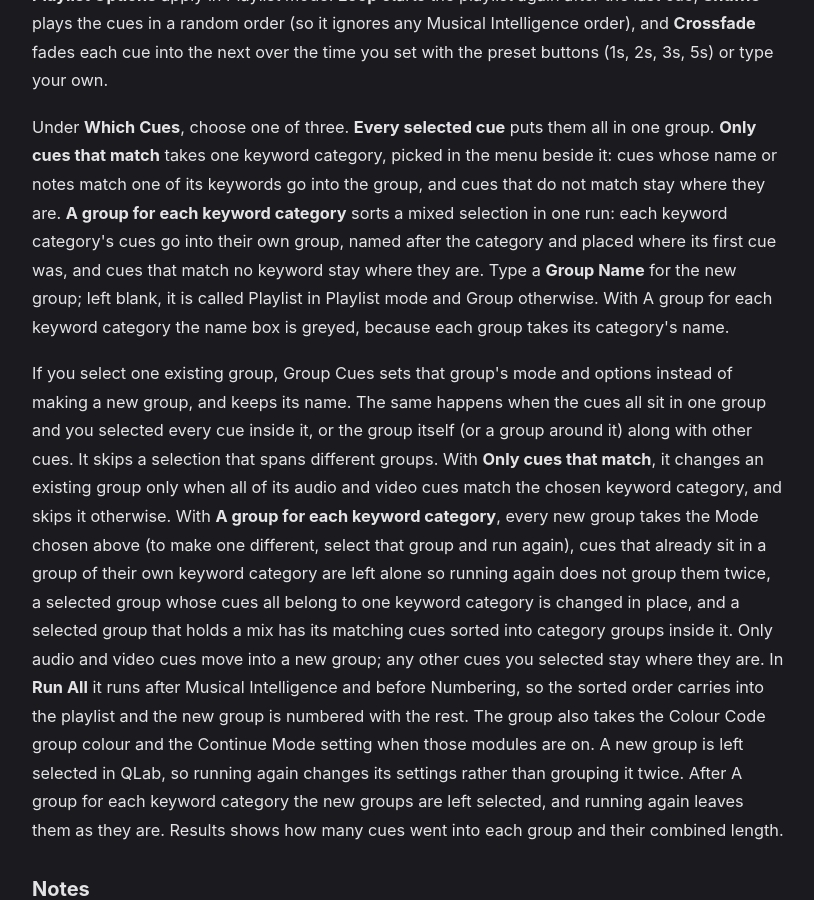
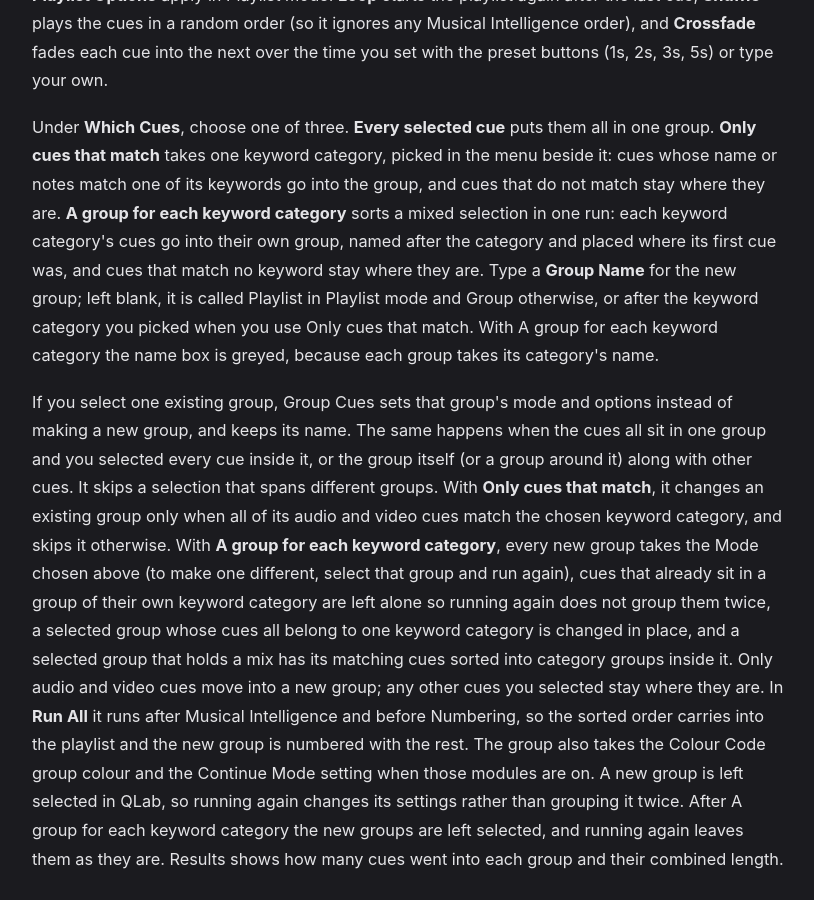
Before and after one commit to BSKapps/bskapps.github.io, a Jekyll site: the page built from articles/lab-assistant-guide/index.html, in a window 1280 px wide and 900 px high, scrolled down 4110 px. Shown: the whole window, without its empty margins (232-1046 px from the left). Built offline with Jekyll 4.4.1, drawn with Linux system fonts in a browser that asks for light colours.

Commit message:
Lab Assistant guide: a blank group name takes the picked keyword category's name

```diff
--- a/_data/guides/lab-assistant-guide.json
+++ b/_data/guides/lab-assistant-guide.json
@@ -183,7 +183,7 @@
         },
         {
           "type": "paragraph",
-          "text": "Under **Which Cues**, choose one of three. **Every selected cue** puts them all in one group. **Only cues that match** takes one keyword category, picked in the menu beside it: cues whose name or notes match one of its keywords go into the group, and cues that do not match stay where they are. **A group for each keyword category** sorts a mixed selection in one run: each keyword category's cues go into their own group, named after the category and placed where its first cue was, and cues that match no keyword stay where they are. Type a **Group Name** for the new group; left blank, it is called Playlist in Playlist mode and Group otherwise. With A group for each keyword category the name box is greyed, because each group takes its category's name."
+          "text": "Under **Which Cues**, choose one of three. **Every selected cue** puts them all in one group. **Only cues that match** takes one keyword category, picked in the menu beside it: cues whose name or notes match one of its keywords go into the group, and cues that do not match stay where they are. **A group for each keyword category** sorts a mixed selection in one run: each keyword category's cues go into their own group, named after the category and placed where its first cue was, and cues that match no keyword stay where they are. Type a **Group Name** for the new group; left blank, it is called Playlist in Playlist mode and Group otherwise, or after the keyword category you picked when you use Only cues that match. With A group for each keyword category the name box is greyed, because each group takes its category's name."
         },
         {
           "type": "paragraph",
```
